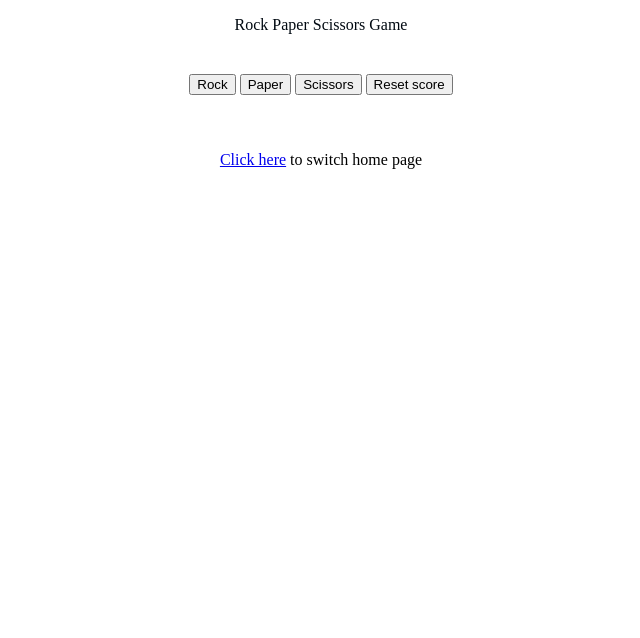
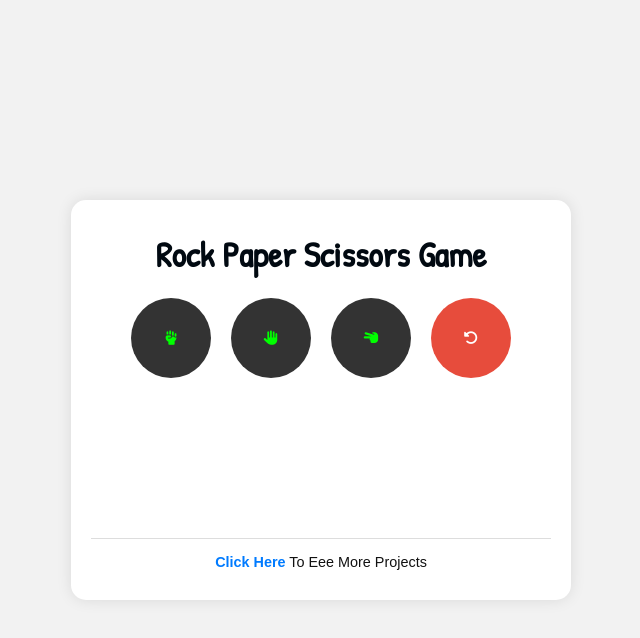
Before and after one commit to mrmustafaegeh/hand-game, a plain HTML site: page index.html in a window 1280 px wide. Shown: the whole page, without its empty margins (319-959 px from the left). Drawn offline with Linux system fonts and the light colour scheme.

Commit message:
update css

```diff
--- a/hand.css
+++ b/hand.css
@@ -1,41 +1,109 @@
-.top-par{
-    justify-content: center;
-    text-align: center;
-    color:rgb(1, 9, 17)
-
-
-}
-.sam{
-    padding-top: 3000px;
-    justify-content: center;
-    text-align: center;
-    padding: 20px;
-    margin: 20px;
-    border-style: groove 20px white;
+/* Base Reset */
+* {
+  margin: 0;
+  padding: 0;
+  box-sizing: border-box;
 }
 
-.background{
-    background-color: black;
+/* Full Page Layout */
+html,
+body {
+  height: 100%;
+  font-family: "Arial", sans-serif;
+  background-color: #f2f2f2;
+  color: #111;
 }
 
-.ggg{
-    justify-content: center;
-    text-align: center;
+/* Center Everything */
+body {
+  display: flex;
+  justify-content: center;
+  align-items: center;
 }
 
-.first{
-    display: flex;
-    background:darkgray;
-
+/* Wrapper */
+.container {
+  background: white;
+  padding: 30px 20px;
+  border-radius: 15px;
+  box-shadow: 0 0 15px rgba(0, 0, 0, 0.1);
+  text-align: center;
+  width: 100%;
+  max-width: 500px;
+  display: flex;
+  flex-direction: column;
+  gap: 20px;
 }
 
-.wrapper{
-    justify-content: center;
-    align-items: center;
+/* Title */
+.title {
+  font-family: "Patrick Hand", cursive;
+  font-size: 2.2rem;
+  color: #010911;
 }
 
-.btn{
-    background-color:#333333 ;
-    color: #00ff00;
-    border-radius: 5px;
+/* Game Buttons in Circles */
+.game-controls {
+  display: flex;
+  justify-content: center;
+  gap: 20px;
+  flex-wrap: wrap;
 }
+
+.game-button,
+.reset-button {
+  width: 80px;
+  height: 80px;
+  border-radius: 50%;
+  font-size: 0.9rem;
+  font-weight: bold;
+  border: none;
+  cursor: pointer;
+  transition: transform 0.2s ease, box-shadow 0.2s ease;
+}
+
+.game-button {
+  background-color: #333;
+  color: #0f0;
+}
+
+.reset-button {
+  background-color: #e74c3c;
+  color: white;
+}
+
+.game-button:hover,
+.reset-button:hover {
+  transform: scale(1.1);
+  box-shadow: 0 0 10px rgba(0, 0, 0, 0.2);
+}
+
+/* Score Message */
+.update-score,
+.delete-result {
+  font-weight: bold;
+  color: #444;
+  min-height: 40px;
+}
+
+/* Footer INSIDE container */
+.footer {
+  border-top: 1px solid #ddd;
+  padding-top: 15px;
+  font-size: 0.9rem;
+  width: 100%;
+}
+
+.foot-bar {
+  margin: 0;
+}
+
+.foot-bar a {
+  color: #007bff;
+  text-decoration: none;
+  font-weight: bold;
+}
+
+.foot-bar a:hover {
+  text-decoration: underline;
+}
--- a/index.html
+++ b/index.html
@@ -5,22 +5,48 @@
     <meta name="viewport" content="width=device-width, initial-scale=1.0" />
     <title>Rock Paper Scissors Game</title>
     <link rel="stylesheet" href="hand.css" />
+    <link
+      rel="stylesheet"
+      href="https://cdnjs.cloudflare.com/ajax/libs/font-awesome/6.5.0/css/all.min.css"
+    />
+    <link
+      href="https://fonts.googleapis.com/css2?family=Patrick+Hand&display=swap"
+      rel="stylesheet"
+    />
   </head>
   <body>
-    <p class="top-par">
-      Rock Paper Scissors <span style="color: unset">Game</span>
-    </p>
-    <div class="sam">
-      <button id="rockBtn">Rock</button>
-      <button id="paperBtn">Paper</button>
-      <button id="ScissorsBtn">Scissors</button>
-      <button id="delete-button">Reset score</button>
+    <main class="container">
+      <h1 class="title">
+        Rock Paper Scissors <span class="highlight">Game</span>
+      </h1>
+
+      <section class="game-controls">
+        <button id="rockBtn" class="game-button">
+          <i class="fas fa-hand-fist"></i>
+        </button>
+        <button id="paperBtn" class="game-button">
+          <i class="fas fa-hand"></i>
+        </button>
+        <button id="ScissorsBtn" class="game-button">
+          <i class="fas fa-hand-scissors"></i>
+        </button>
+        <button id="delete-button" class="reset-button">
+          <i class="fas fa-rotate-left"></i>
+        </button>
+      </section>
+
       <p class="update-score"></p>
       <div class="delete-result"></div>
-    </div>
-    <div id="output"></div>
+      <div id="output"></div>
 
-    <p class="ggg"><a href="dom.html">Click here</a> to switch home page</p>
+      <footer class="footer">
+        <p class="foot-bar">
+          <a href="https://portfolio-web-isbu.vercel.app">Click Here</a> To Eee
+          More Projects
+        </p>
+      </footer>
+    </main>
+
+    <script src="hand.js"></script>
   </body>
-  <script src="hand.js"></script>
 </html>
```
